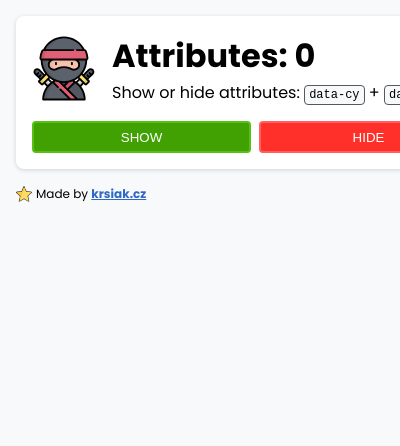
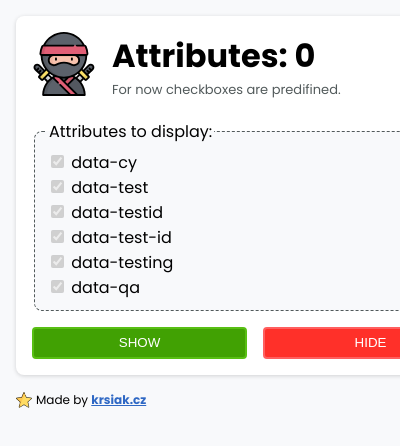
Before and after one commit to fedesecco/chrome-extension-show-data-attributes-for-testing, a browser extension: page popup/popup.html in a window 400 px wide. Both pictures are taken after a click on the button "SHOW". Shown: the top 446 px of the page. Drawn offline with Linux system fonts and the light colour scheme.

Commit message:
refactor CSS + naming

```diff
--- a/css/attributes.css
+++ b/css/attributes.css
@@ -1,9 +1,9 @@
-.attr-bg {
+.attribute-bg {
   background-color: #9b59b6;
   border: 1px dotted #000000 !important;
 }
 
-.attr-box {
+.attribute-box {
   background-color: #f1c40f;
   border: 1px dashed #000000;
   border-radius: 8px;
@@ -21,7 +21,7 @@
   z-index: 9998;
 }
 
-.attr-box:hover {
+.attribute-box:hover {
   background-color: #f39c12;
   font-weight: bold;
   left: 16px;
--- a/css/popup.css
+++ b/css/popup.css
@@ -92,27 +92,44 @@ main {
   background-color: var(--white);
   border-radius: var(--radius-1);
   box-shadow: var(--shadow-1);
-    margin-bottom: var(--space-2);
   padding: var(--space-2);
+}
+
+ul {
+  padding-left: 32px;
 }
 
 .flex {
   display: flex;
 }
 
+.flex-direction-column {
+  flex-direction: column;
+}
+
+.flex-direction-row {
+  flex-direction: row;
+}
+
 .img-ninja {
   margin-right: var(--space-2);
 }
 
-.info {
-    display: flex;
-    flex-direction: column;
+.info p {
+  color: var(--gray-dark);
+  font-size: small;
 }
 
 .buttons {
-    display: flex;
   height: 32px;
   margin: var(--space-2) 0 0 0;
+}
+
+fieldset {
+  background-color: var(--gray-light);
+  border: var(--border-1-dashed);
+  border-radius: var(--radius-1);
+  margin-top: 16px;
 }
 
 button {
@@ -131,7 +148,7 @@ button:focus {
   background-color: var(--green-dark);
   border: 2px solid var(--green-light);
   color: var(--white);
-    margin-right: var(--space-1);
+  margin-right: var(--space-2);
 }
 
 .show:hover {
@@ -148,18 +165,15 @@ button:focus {
   background-color: var(--red-light);
 }
 
-.found {
-    min-height: 32px;
-}
-
 footer {
   align-items: center;
   display: flex;
   font-size: var(--font-size-1);
+  margin-top: var(--space-2);
 }
 
 .logo-developer {
-    margin-right: var(--space-0)
+  margin-right: var(--space-0);
 }
 
 code {
--- a/js/popup.js
+++ b/js/popup.js
@@ -1,13 +1,13 @@
 const found = document.getElementById('found')
 
-const tAttrsHidden = 'Attributes: 0'
-const tHide = 'HIDE'
+const textAttrsHidden = 'Attributes: 0'
+const textHide = 'HIDE'
 const tHiding = 'Hiding...'
 const tNoAttrsFound = 'No attributes found.'
 const tShow = 'SHOW'
 const tShowing = 'Showing...'
 
-found.innerHTML = tAttrsHidden
+found.innerHTML = textAttrsHidden
 
 const getImg = document.getElementById('img-ninja')
 
@@ -42,12 +42,12 @@ const show = () => {
 
 const hide = () => {
   chrome.tabs.executeScript(null, { file: '/js/hide.js' })
-  found.innerHTML = tAttrsHidden
+  found.innerHTML = textAttrsHidden
 
   const btnHide = document.getElementById('hide')
   btnHide.innerHTML = tHiding
   setTimeout(() => {
-    btnHide.innerHTML = tHide
+    btnHide.innerHTML = textHide
   }, 500)
 }
 
--- a/popup/popup.html
+++ b/popup/popup.html
@@ -2,33 +2,80 @@
 <html lang="en">
 
 <head>
-    <title>Show data attributes</title>
+    <title>Show data attributes for testing</title>
     <meta charset="UTF-8">
     <meta name="author" content="Krsiak Daniel">
     <meta name="description" content="Browser Extension: Show data attributes on your page.">
+    <meta name="viewport" content="width=device-width, initial-scale=1.0">
     <link href="https://fonts.googleapis.com/css2?family=Poppins:wght@400;700&display=swap" rel="stylesheet">
+
 </head>
 <link rel="stylesheet" href="/css/popup.css">
 
 <body>
     <div class="container">
         <main>
-            <div class="flex">
-                <img src="/img/ninja-hide.svg" width="64px" alt="ninja" class="img-ninja" id="img-ninja" />
-                <div class="info">
-                    <h1 id="found" class="found"></h1>
-                    <p>Show or hide attributes: <code>data-cy</code> + <code>data-testid</code></p>
+            <div>
+                <div class="flex">
+                    <div>
+                        <img src="/img/ninja-hide.svg" width="64px" alt="ninja" class="img-ninja" id="img-ninja" />
+                    </div>
+                    <div class="info">
+                        <h1 id="found" class="found"></h1>
+                        <p>For now checkboxes are predifined.</p>
+                    </div>
                 </div>
+
+                <fieldset>
+                    <legend>Attributes to display:</legend>
+                    <div class="checkboxes">
+                        <div>
+                            <input type="checkbox" name="attribute-data-cy" id="attribute-data-cy" checked disabled />
+                            <label for="attribute-data-cy">data-cy</label>
+                        </div>
+
+                        <div>
+                            <input type="checkbox" name="attribute-data-test" id="attribute-data-test" checked
+                                disabled />
+                            <label for="attribute-data-test">data-test</label>
+                        </div>
+
+                        <div>
+                            <input type="checkbox" name="attribute-data-testid" id="attribute-data-testid" checked
+                                disabled />
+                            <label for="attribute-data-testid">data-testid</label>
+                        </div>
+
+                        <div>
+                            <input type="checkbox" name="attribute-data-test-id" id="attribute-data-test-id" checked
+                                disabled />
+                            <label for="attribute-data-test-id">data-test-id</label>
+                        </div>
+
+                        <div>
+                            <input type="checkbox" name="attribute-data-testing" id="attribute-data-testing" checked
+                                disabled />
+                            <label for="attribute-data-testing">data-testing</label>
+                        </div>
+
+                        <div>
+                            <input type="checkbox" name="attribute-data-qa" id="attribute-data-qa" checked disabled />
+                            <label for="attribute-data-qa">data-qa</label>
+                        </div>
+                    </div>
+                </fieldset>
+
             </div>
-            <div class="buttons">
+            <div class="flex buttons">
                 <button id="show" class="show">SHOW</button>
                 <button id="hide" class="hide">HIDE</button>
             </div>
         </main>
+
         <footer>
             <img src="/img/logo-developer.svg" width="16px" alt="logo-developer" class="logo-developer" />
             <p>
-                Made by <a href="https://krsiak.cz/" target="_blank">krsiak.cz</a>
+                Made by <a href="https://krsiak.cz/" target="_blank" rel="noopener">krsiak.cz</a>
             </p>
         </footer>
     </div>
```
Also changed, not shown: js/hide.js (+5 -3 lines), js/show.js (+4 -4 lines), manifest.json. Lines whose indentation alone changed are shown as unchanged.
